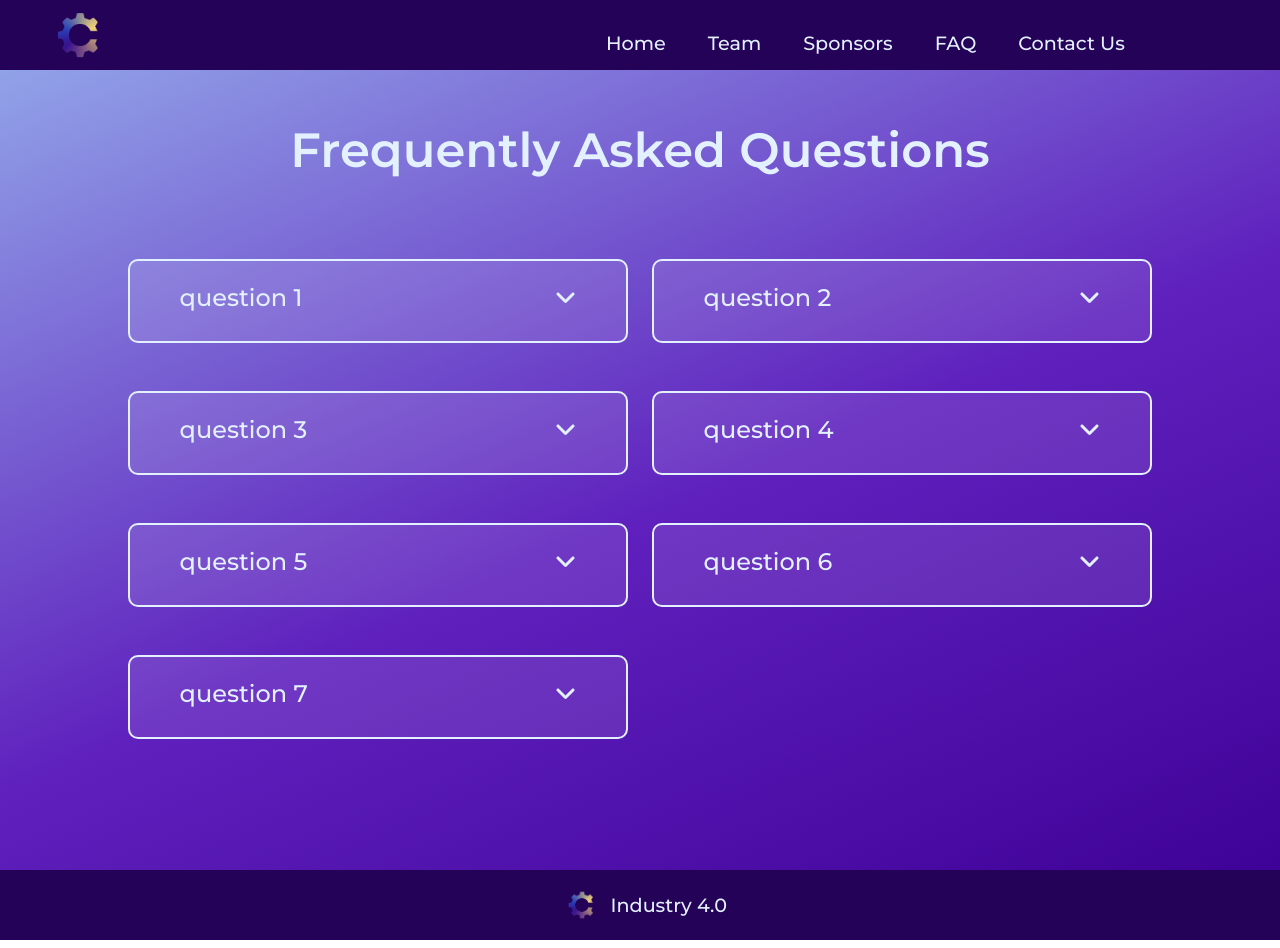
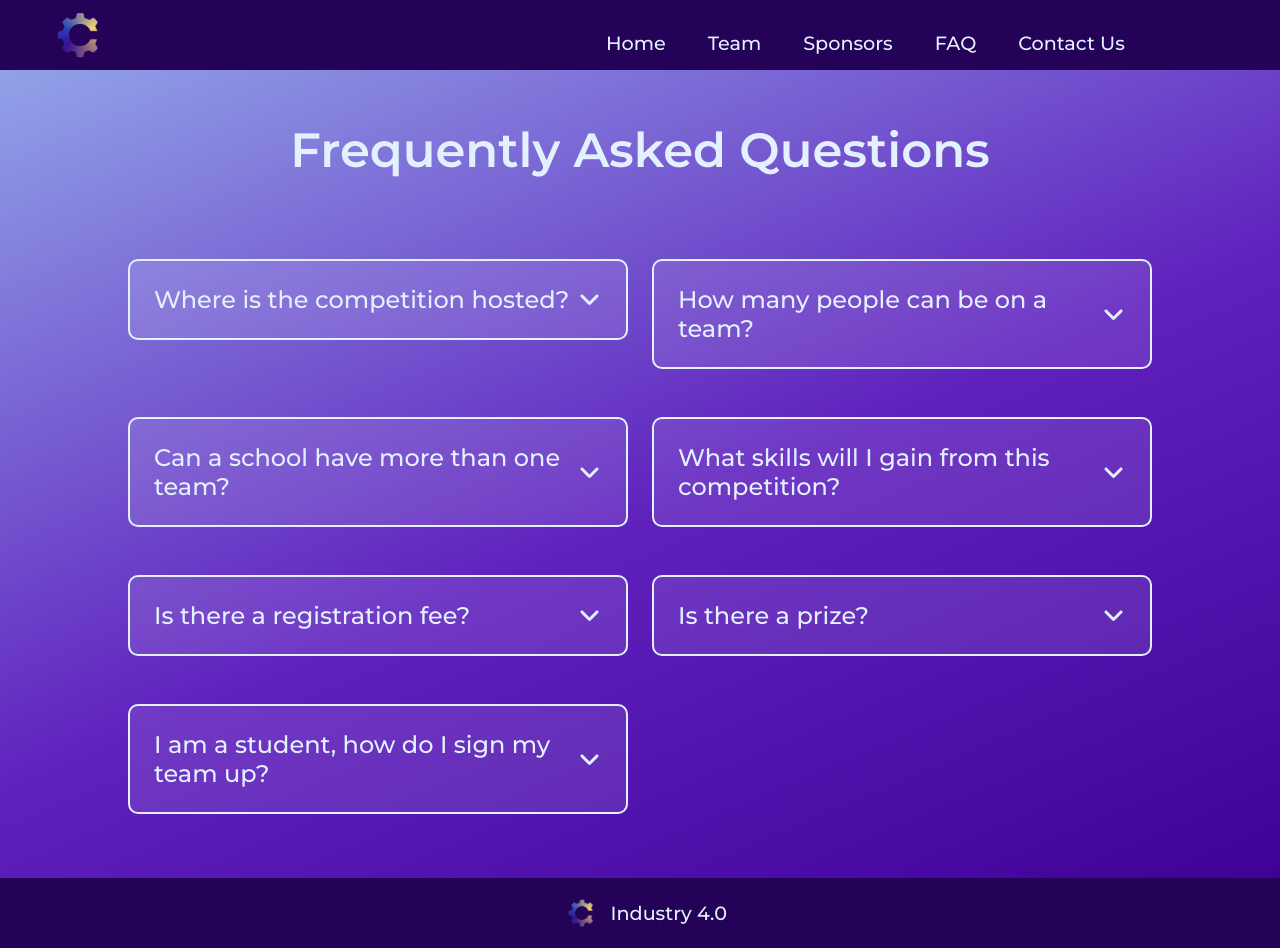
Before and after one commit to lucywang-lw/Industry4.0-Website, a React (Create React App) app: page /faq in a window 1280 px wide. Built offline with nearby package versions, Linux system fonts and the light colour scheme.

Commit message:
faq questions

```diff
--- a/src/components/FaqItem.css
+++ b/src/components/FaqItem.css
@@ -1,12 +1,11 @@
 .faq-heading {
     color: rgb(227, 241, 255);
     font-size: 1.5em;
-    width: 80%;
+    width: 90%;
     position: relative;
     display: flex;
     justify-content: space-between;
-    height: 3em;
-    margin: auto;
+    padding: 1em;
     align-items: center;
 }
 
@@ -18,7 +17,6 @@
     border: solid rgb(227, 241, 255) 2px;
     margin: auto;
     border-radius: 10px;
-    height: 5em;
     background-color: rgba(255,255,255,0.1);
     transition: all 0.5s ease;
 }
@@ -28,36 +26,18 @@
     cursor: pointer;
 }
 
-.faqopen {
-    border-radius: 10px;
-    height: 10em;
-}
-
 .faqopen .faq-answer {
-    opacity: 1;
-    max-height: 100%;
-    height: 5em;
-    width: 80%;
-    margin: auto;
+    width: 90%;
     padding-bottom: 1em;
     transition: all 0.5s ;
     transition-delay: 0.2s;
-}
-
-.faqopen .faq-answer {
-    opacity: 1;
-    width: 80%;
-    margin: auto;
-    padding-bottom: 1em;
-    transition: all 0.5s;
-    transition-delay: 0.2s;
-}
-.faqclosed .faq-answer {
-    opacity: 0;
 }
 
 .faq-answer {
     color: rgb(227, 241, 255);
     margin-bottom: 0.5em;
     overflow-wrap: break-word;
+    font-size: 1.2em;
+    width: 100%;
+    margin-left: 1.5em;
 }
--- a/src/components/FaqItem.js
+++ b/src/components/FaqItem.js
@@ -5,7 +5,7 @@ import './FaqItem.css'
 
 function Faqitem({ faq, index, faqtoggle }) {
   return (
-    <div className = { "test faq " + (faq.open ? 'faqopen': 'faqclosed')}
+    <div className = { "faq " + (faq.open ? 'faqopen': 'faqclosed')}
           onClick={() => faqtoggle(index)}>
       <div className = "faq-heading">
         {faq.heading}
@@ -13,9 +13,7 @@ function Faqitem({ faq, index, faqtoggle }) {
          <FontAwesomeIcon icon={faq.open ? faAngleUp : faAngleDown} />
         </span>
       </div>
-      <div className = "faq-answer">
-        {faq.answer}
-      </div>
+      {faq.open && <div className = "faq-answer">{faq.answer}</div>}
   </div>
   );
 }
--- a/src/components/pages/Faq.css
+++ b/src/components/pages/Faq.css
@@ -1,12 +1,13 @@
 .faq-page {
   background: linear-gradient(157deg, rgba(145,162,232,1) 0%, rgb(95, 32, 189) 54%, rgba(63,2,152,1) 100%);
-  min-height: 100vh;
+  min-height: 90vh;
 }
 
 h1 {
   display: flex;
   justify-content: center;
 }
+
 .faq-components {
   margin: auto;
   width: 80%;
--- a/src/components/pages/Faq.js
+++ b/src/components/pages/Faq.js
@@ -5,38 +5,38 @@ function Faq() {
   //list of faqs, mapped later
   const [faqs, faqstate] = useState([
       {
-        heading: "question 1",
-        answer: "I4 IS A COMPETETION DESIGN TEAM AT THE UNIVERSITY OF WATERLOO MORE TEXT MORE TEXT MORE TEXT",
+        heading: "Where is the competition hosted?",
+        answer: "The competition is based out of Waterloo but is run virtually, on Slack. Teams will participate at their own high schools.",
         open: false
       },
       {
-        heading: "question 2",
-        answer: "I4 IS A COMPETETION DESIGN TEAM AT THE UNIVERSITY OF WATERLOO MORE TEXT MORE TEXT MORE TEXT",
+        heading: "How many people can be on a team?",
+        answer: "Teams of 4 are recommended, but teams can have 3-5 members.",
         open: false
       },
       {
-        heading: "question 3",
-        answer: "I4 IS A COMPETETION DESIGN TEAM AT THE UNIVERSITY OF WATERLOO MORE TEXT MORE TEXT MORE TEXT",
+        heading: " Can a school have more than one team?",
+        answer: "Yes, provided the teams do not share information or work together in any way.",
         open: false
       },
       {
-        heading: "question 4",
-        answer: "TESTTESTTESTTESTTESTTESTTESTTESTTEST",
+        heading: "What skills will I gain from this competition?",
+        answer: "This competition focuses on process improvement through data analytics. It provides an opportunity to develop your problem solving, analytical, Excel, and data analysis skills, among others.",
         open: false
       },
       {
-        heading: "question 5",
-        answer: "TESTTESTTESTTESTTESTTESTTESTTESTTEST",
+        heading: " Is there a registration fee?",
+        answer: "No, there are no participation fees!",
         open: false
       },
       {
-        heading: "question 6",
-        answer: "TESTTESTTESTTESTTESTTESTTESTTESTTEST",
+        heading: "Is there a prize?",
+        answer: "Yes! The winners will recieve a prize, however, the exact prizing is to be determined.",
         open: false
       },
       {
-        heading: "question 7",
-        answer: "TESTTESTTESTTESTTESTTESTTESTTESTTEST",
+        heading: "I am a student, how do I sign my team up?",
+        answer: "In order to sign up, you will need a teacher to be your advisor. First, they will have to fill out this form (coming soon). Then, they will receive an email in the coming weeks which will include a detailed sign up form for each team.",
         open: false
       },
   ])
```
